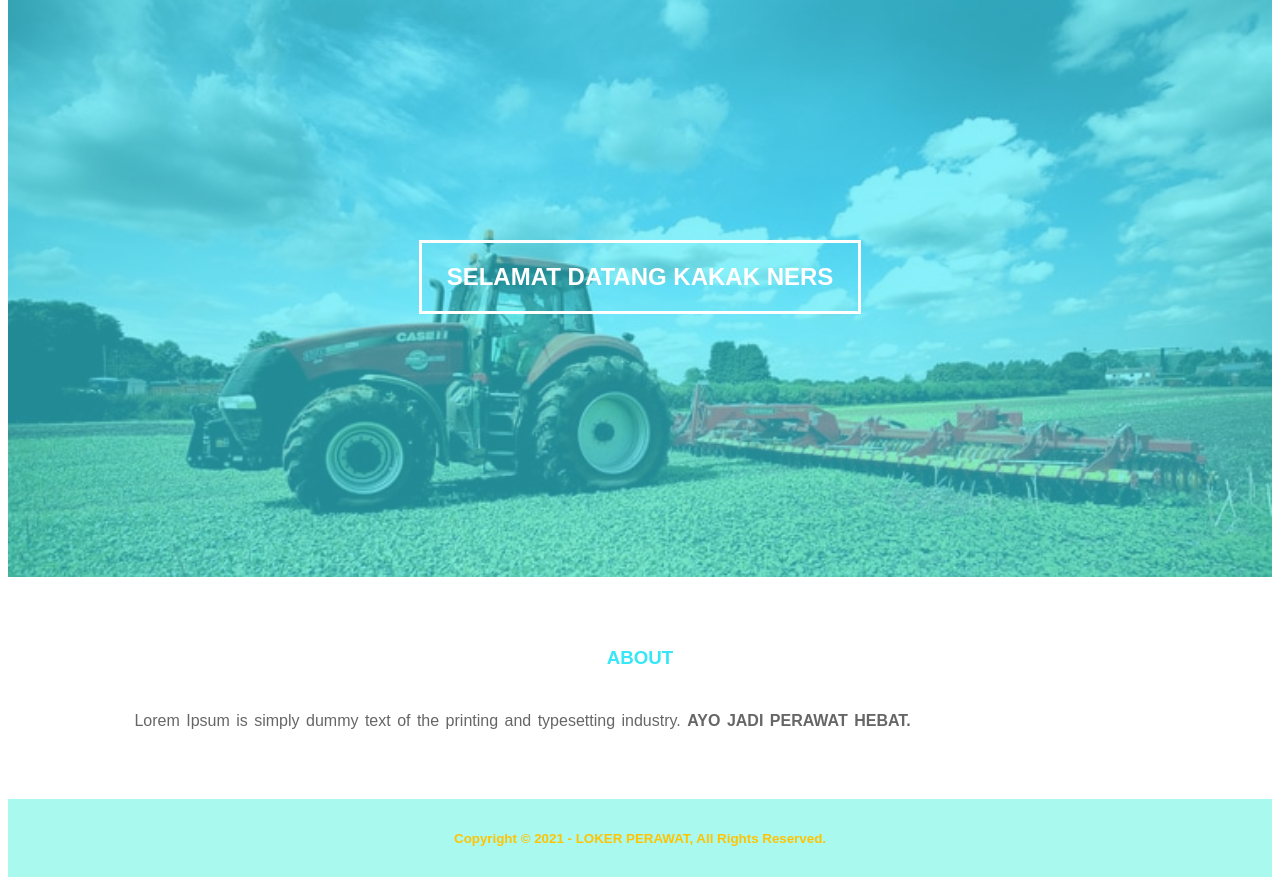
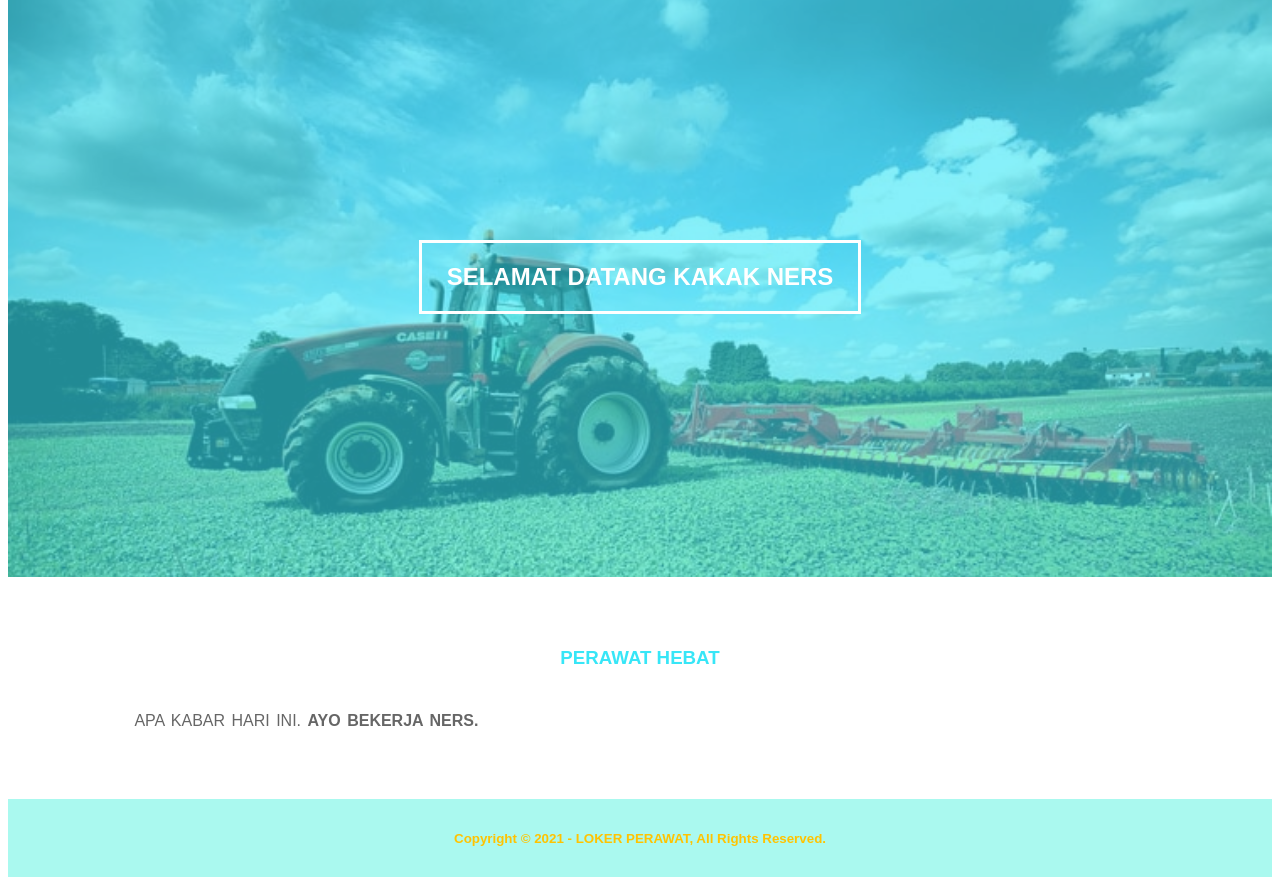
Before and after one commit to infolokerperawat2022/Halaman-depan, a plain HTML site: page index.html in a window 1280 px wide. Shown: the part 135-1020 px from the top of the page. Drawn offline with Linux system fonts and the light colour scheme; files that its build step writes are made by us from their sources; files whose address does not match are found by name.

Commit message:
index.html

```diff
--- a/index.html
+++ b/index.html
@@ -38,8 +38,8 @@
 	<!-- about -->
 	<section class="about">
 		<div class="container">
-			<h3>ABOUT</h3>
-			<p>Lorem Ipsum is simply dummy text of the printing and typesetting industry. <strong>AYO JADI PERAWAT HEBAT.</p>
+			<h3>PERAWAT HEBAT</h3>
+			<p>APA KABAR HARI INI. <strong>AYO BEKERJA NERS.</p>
 		</div>
 	</section>
 
```
